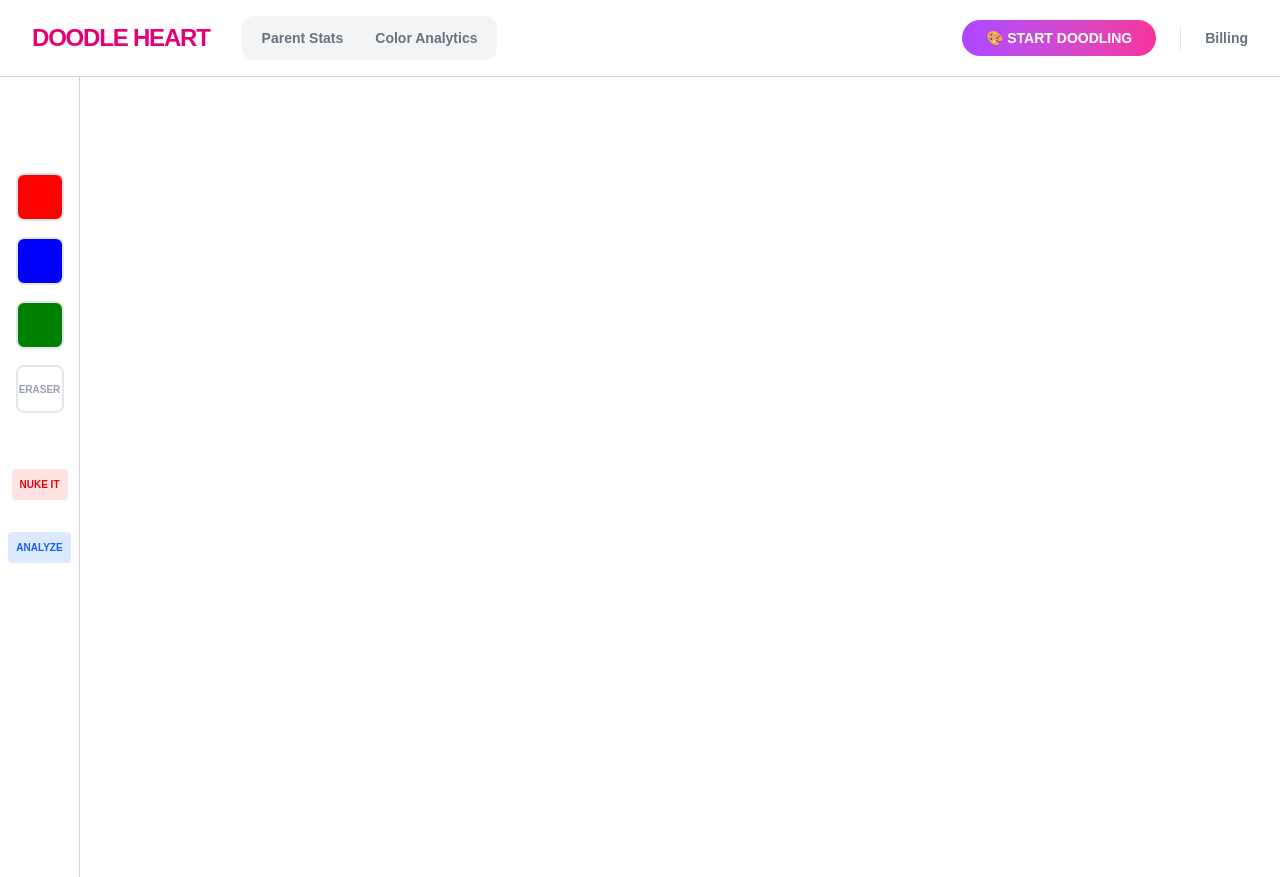
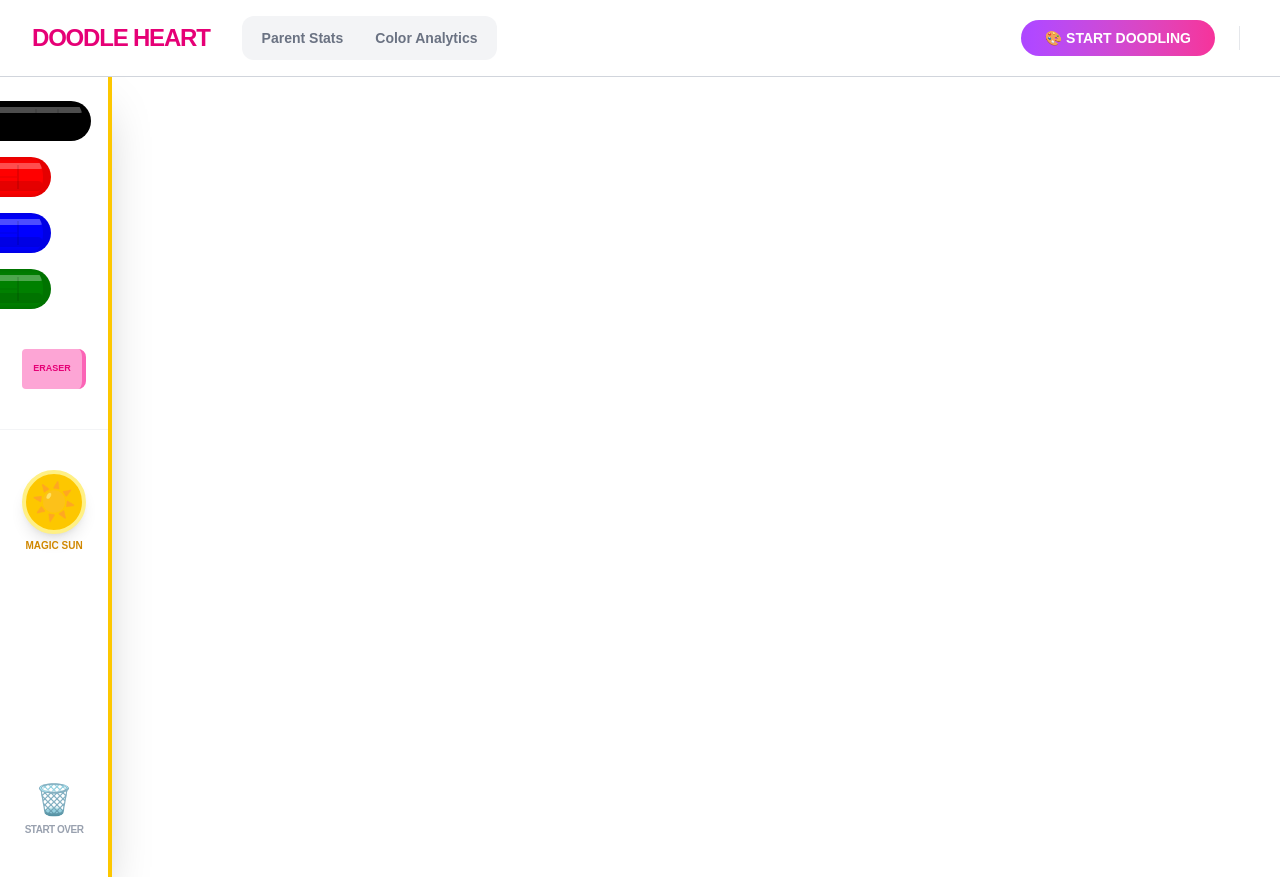
Before and after one commit to rina4002/Doodle-Heart, a Next.js app in the folder frontend/: page /doodle in a window 1280 px wide. Built offline with nearby package versions, Linux system fonts and the light colour scheme.

Commit message:
changed header to remove billing, current final befoer changes

```diff
--- a/frontend/app/doodle/page.tsx
+++ b/frontend/app/doodle/page.tsx
@@ -2,6 +2,13 @@
 
 import { getOrSetGuestId } from "@/lib/auth-utils";
 import React, { useRef, useEffect, useState } from "react";
+import { motion, AnimatePresence } from "framer-motion";
+
+
+// ==========================================
+// SECTION 1: CONSTANTS & TYPES
+// Description: UI configuration and TypeScript definitions.
+// ==========================================
 
 const COLORS = [
   { name: "Black", hex: "#000000" },
@@ -10,8 +17,6 @@ const COLORS = [
   { name: "Green", hex: "#008000" },
   { name: "Eraser", hex: "#FFFFFF" }, // Just drawing in white, like a ghost
 ];
-
-// --- TYPES & INTERFACES ---
 
 interface DoodleAnalysis {
   analysis: string;
@@ -22,7 +27,10 @@ interface DoodleAnalysis {
 }
 
 export default function DoodlePage() {
-  // --- STATE & REFS ---
+  // ==========================================
+  // SECTION 2: STATE & REFS
+  // Description: Core state management for the drawing app.
+  // ==========================================
   const canvasRef = useRef<HTMLCanvasElement>(null);
   const [isDrawing, setIsDrawing] = useState(false);
   const [color, setColor] = useState("#000000");
@@ -31,7 +39,10 @@ export default function DoodlePage() {
   const [isModalOpen, setIsModalOpen] = useState(false);
   const [analysisData, setAnalysisData] = useState<DoodleAnalysis | null>(null);
 
-  // --- AI & API LOGIC ---
+  // ==========================================
+  // SECTION 3: AI API LOGIC
+  // Description: Handles image conversion and server-side analysis calls.
+  // ==========================================
   const sendToAI = async () => {
     if (!canvasRef.current) return;
 
@@ -72,7 +83,10 @@ export default function DoodlePage() {
     }
   };
 
-// --- CANVAS ENGINE ---
+  // ==========================================
+  // SECTION 4: CANVAS ENGINE (DPI & Interaction)
+  // Description: Handles Canvas initialization, scaling, and drawing events.
+  // ==========================================
   useEffect(() => {
     const canvas = canvasRef.current;
     if (!canvas) return;
@@ -129,47 +143,102 @@ export default function DoodlePage() {
     if (!ctx || !canvasRef.current) return;
     ctx.clearRect(0, 0, canvasRef.current.width, canvasRef.current.height);
   };
+  // ==========================================
+  // SECTION 5: MAIN PAGE LAYOUT
+  // Description: The Sidebar, Canvas container, and parent layout.
+  // ==========================================
 
-  // --- PAGE COMPONENT ---
   return (
     <div className="flex h-screen w-full bg-gray-200 overflow-hidden">
-      {/* --- UI: SIDEBAR --- */}
-      <div className="w-20 bg-white border-r border-gray-300 flex flex-col items-center py-8 gap-4 shadow-lg">
-        {COLORS.map((c) => (
-          <button
-            key={c.hex}
-            onClick={() => setColor(c.hex)}
-            className={`w-12 h-12 rounded-lg border-2 flex items-center justify-center transition-all ${
-              color === c.hex
-                ? "border-black scale-1 10 shadow-md"
-                : "border-gray-200"
-            }`}
-            style={{ backgroundColor: c.hex }}
-            title={c.name}
-          >
-            {c.name === "Eraser" && (
-              <span className="text-[10px] font-bold text-gray-400">
-                ERASER
-              </span>
-            )}
-          </button>
-        ))}
+{/* --- UI: SIDEBAR (THE ART BOX) --- */}
+      <div className="w-28 bg-white border-r-4 border-yellow-400 flex flex-col items-center py-6 gap-6 shadow-2xl z-10 relative">
+{/* Crayon Container */}
+<div className="flex flex-col gap-4 w-full items-start">
+  {COLORS.filter(c => c.name !== "Eraser").map((c) => (
+    <motion.button
+      key={c.hex}
+      onClick={() => setColor(c.hex)}
+      // Use initial to force the starting position deep to the left
+      initial={{ x: -45 }}
+      whileHover={{ x: -35 }} // Pulls out slightly on hover
+      animate={{
+        // When selected, it pops out to show the tip.
+        // When not selected, it stays mostly hidden (-45)
+        x: color === c.hex ? -5 : -45,
+      }}
+      transition={{ type: "spring", stiffness: 250, damping: 25 }}
+      className="relative group flex items-center"
+      // This ensures the button itself is positioned off-canvas to the left
+      style={{ position: 'relative', left: '0px' }}
+    >
+      {/* Crayon Body */}
+      <div
+        className="w-24 h-10 rounded-r-full rounded-l-none shadow-lg border-r-8 border-black/10 relative overflow-hidden"
+        style={{
+          backgroundColor: c.hex,
+          // This shadow makes it look like it's coming out of a slot
+          boxShadow: "inset 10px 0 10px rgba(0,0,0,0.2)"
+        }}
+      >
+        {/* 3D Shine & Shadow */}
+        <div className="absolute top-1.5 left-0 w-full h-1.5 bg-white/30 rounded-full" />
+        <div className="absolute bottom-1.5 left-0 w-full h-2.5 bg-black/10 rounded-full" />
 
-        <button
-          onClick={clearCanvas}
-          className="mt-10 p-2 text-[10px] bg-red-100 text-red-600 rounded hover:bg-red-200 font-bold uppercase"
+        {/* Crayon Wrapper Detail */}
+        <div className="absolute inset-y-2 left-10 w-6 border-x-2 border-black/10 flex items-center justify-center">
+           <div className="w-full h-[2px] bg-black/5" />
+        </div>
+      </div>
+
+      {/* Label - Adjusted position so it doesn't move too much with the crayon */}
+      <span className="ml-4 bg-black/80 text-white text-[10px] px-2 py-1 rounded opacity-0 group-hover:opacity-100 whitespace-nowrap pointer-events-none font-black uppercase tracking-tighter transition-opacity">
+        {c.name}
+      </span>
+    </motion.button>
+  ))}
+</div>
+        {/* The Pink Eraser - Also Horizontal */}
+        <motion.button
+          onClick={() => setColor("#FFFFFF")}
+          whileHover={{ x: 10 }}
+          animate={{
+            x: color === "#FFFFFF" ? 20 : 0,
+            boxShadow: color === "#FFFFFF" ? "0px 4px 15px rgba(236, 72, 153, 0.4)" : "none"
+          }}
+          className="w-16 h-10 bg-pink-300 border-r-4 border-pink-400 rounded-r-lg rounded-l-sm flex items-center justify-center mt-4 shadow-sm"
         >
-          Nuke It
-        </button>
+          <span className="text-[9px] font-black text-pink-600 select-none rotate-0">ERASER</span>
+        </motion.button>
 
-        <button
+        <hr className="w-full border-gray-100 my-4" />
+
+        {/* The Magic Sun (AI Analysis) - NOW IN THE MIDDLE */}
+        <motion.button
           onClick={sendToAI}
           disabled={isAnalyzing}
-          className="mt-4 p-2 text-[10px] bg-blue-100 text-blue-600 rounded hover:bg-blue-200 font-bold uppercase disabled:opacity-50"
+          whileHover={{ scale: 1.1 }}
+          whileTap={{ scale: 0.9 }}
+          animate={isAnalyzing ? { rotate: 360 } : {}}
+          transition={isAnalyzing ? { repeat: Infinity, duration: 2, ease: "linear" } : {}}
+          className="flex flex-col items-center gap-1"
         >
-          {isAnalyzing ? "Thinking..." : "Analyze"}
-        </button>
+          <div className="w-16 h-16 bg-yellow-400 rounded-full flex items-center justify-center shadow-lg border-4 border-yellow-200">
+            <span className="text-4xl">{isAnalyzing ? "⌛" : "☀️"}</span>
+          </div>
+          <span className="text-[10px] font-black text-yellow-600 uppercase">Magic Sun</span>
+        </motion.button>
+
+        {/* Start Over (Trash Can) - NOW AT THE BOTTOM */}
+        <motion.button
+          onClick={clearCanvas}
+          whileTap={{ scale: 0.8, rotate: -10 }}
+          className="mt-auto mb-4 flex flex-col items-center gap-1 group"
+        >
+          <div className="text-3xl transition-transform group-hover:scale-110 group-hover:rotate-12">🗑️</div>
+          <span className="text-[10px] font-bold text-gray-400 uppercase tracking-tighter">Start Over</span>
+        </motion.button>
       </div>
+
 
       {/* --- UI: CANVAS AREA --- */}
       <canvas
@@ -192,7 +261,10 @@ export default function DoodlePage() {
   );
 }
 
-// --- COMPONENT: FANCY MODAL ---
+// ==========================================
+// SECTION 6: FANCY MODAL COMPONENT
+// Description: The visual result box using Framer Motion or Tailwind animations.
+// ==========================================
 const FancyResultBox = ({ isOpen, isAnalyzing, data, onClose }: any) => {
   if (!isOpen) return null;
 
--- a/frontend/components/Header.tsx
+++ b/frontend/components/Header.tsx
@@ -35,10 +35,6 @@ export default function Header() {
         </Link>
 
         <div className="h-6 w-[1px] bg-gray-200 mx-2" />
-
-        <Link href="/billing" className="text-sm font-bold text-gray-500 hover:text-black">
-          Billing
-        </Link>
       </div>
     </header>
   );
```
Also changed, not shown: frontend/app/dashboard/page.tsx (+101 -13 lines).
